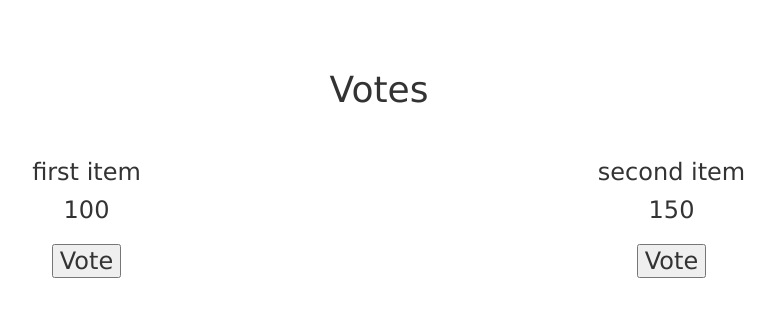
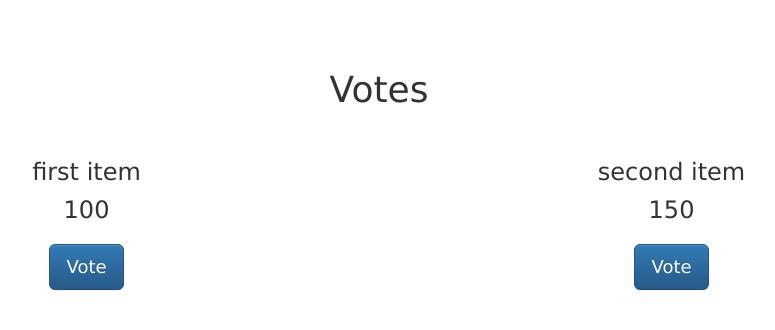
Before and after one commit to stozuka/secure-express, a Node server app: template views/votes.ejs in a window 1280 px wide. Shown: the top 330 px of the page, without its empty margins (261-1036 px from the left). Run offline with Node 20, Linux system fonts and the light colour scheme; the template is opened without the code that fills it, so the values that code supplies are empty.

Commit message:
add button style

```diff
--- a/views/votes.ejs
+++ b/views/votes.ejs
@@ -17,19 +17,20 @@
           <div class="count">
             100
           </div>
-          <button type="button" name="button" class="vote">Vote</button>
+          <button type="button" name="button" class="vote btn btn-primary btn-lg">Vote</button>
         </div>
         <div class="col-md-6">
           <p>second item</p>
           <div class="count">
             150
           </div>
-          <button type="button" name="button" class="vote">Vote</button>
+          <button type="button" name="button" class="vote btn btn-primary btn-lg">Vote</button>
         </div>
       </div>
     </div>
 
     <!-- Latest compiled and minified JavaScript -->
     <script src="https://maxcdn.bootstrapcdn.com/bootstrap/3.3.7/js/bootstrap.min.js" integrity="sha384-Tc5IQib027qvyjSMfHjOMaLkfuWVxZxUPnCJA7l2mCWNIpG9mGCD8wGNIcPD7Txa" crossorigin="anonymous"></script>
+    <script src="/javascript/main.js"></script>
   </body>
 </html>
```
Also changed, not shown: public/javascripts/main.js (added).
